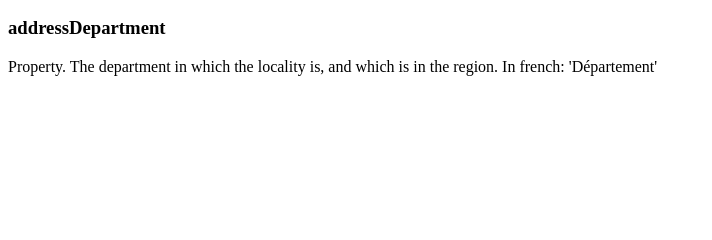
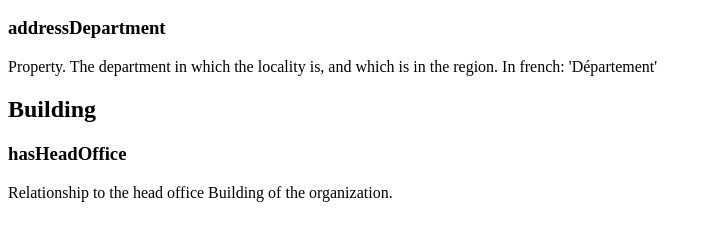
Before and after one commit to live-buildings/data-model, a plain HTML site: page terms.html in a window 1280 px wide. Shown: the part 96-336 px from the top of the page, without its empty margins (0-712 px from the left). Drawn offline with Linux system fonts and the light colour scheme.

Commit message:
Update terms.html

```diff
--- a/terms.html
+++ b/terms.html
@@ -5,4 +5,8 @@
 <a id="addressDepartment"><h3>addressDepartment</h3></a>
 Property. The department in which the locality is, and which is in the region. In french: 'Département'
 
+<h2>Building</h2>
+<a id="hasHeadOffice"><h3>hasHeadOffice</h3></a>
+Relationship to the head office Building of the organization.
+
 </html>
```
